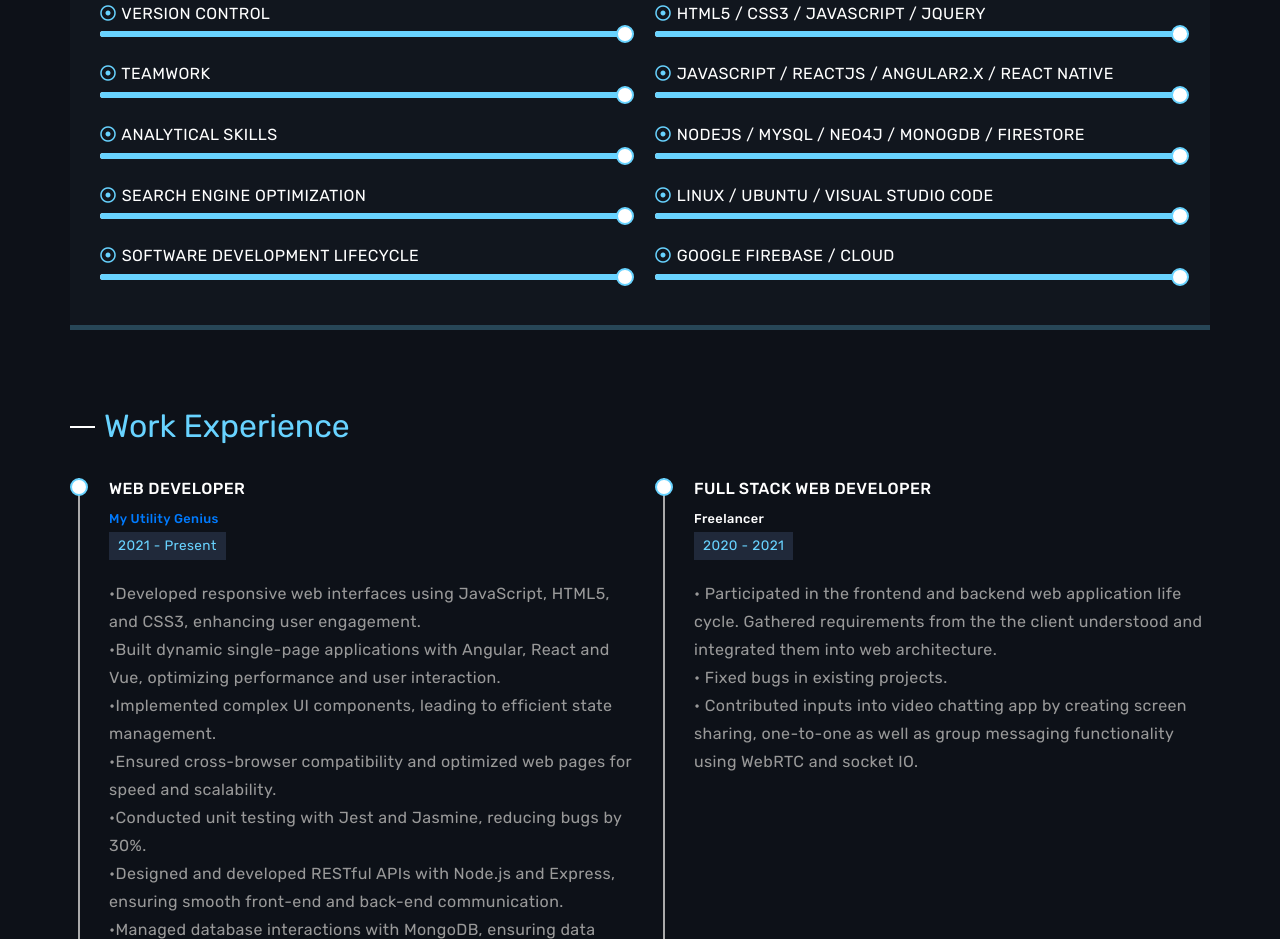
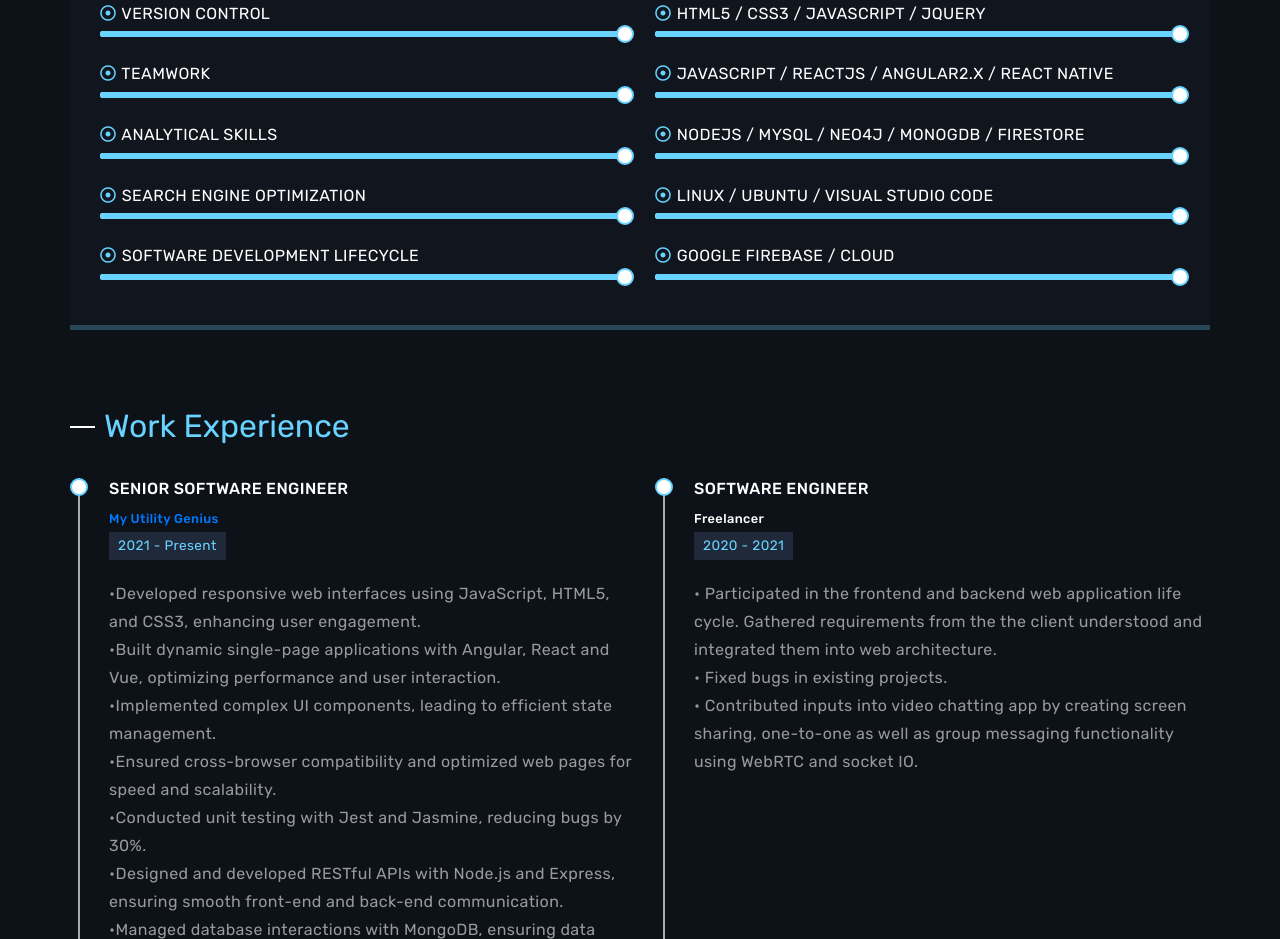
Before and after one commit to iamsrujal/iamsrujal.github.io, a plain HTML site: page index.html in a window 1280 px wide. Shown: the part 2762-3701 px from the top of the page. Drawn offline with nearby package versions, Linux system fonts and the light colour scheme.

Commit message:
Update job heading

```diff
--- a/index.html
+++ b/index.html
@@ -16,7 +16,7 @@
         content="iamsrujal, github, Personal Portfolio, CV, VCard, Resume, One Page, Web Design Services, Web Design Solutions, Responsive Web Design Services,  Mobile Website Design Services, Web Development, Backend Architecture, Database Design, I Am Srujal, Web Development, Web Designer, Mobile App Development, Seo Services, Social Media Marketing, Responsive Web Design, Bugs Fixing, Frontend Development, Backend Development, Cms Development, Qa Testing, Server And Hosting Integration, Api And Web Services Development">
   <!-- KEYWORDS ENDS -->
   <!-- TITLE STARTS -->
-  <title>Srujal Patel - Full Stack Web Developer</title>
+  <title>Srujal Patel - Software Engineer</title>
   <!-- TITLE ENDS -->
 
   <!-- Open Graph / Facebook -->
@@ -25,7 +25,7 @@
   <meta property="og:url"
         content="https://iamsrujal.github.io/">
   <meta property="og:title"
-        content="Srujal Patel - Full Stack Web Developer">
+        content="Srujal Patel - Software Engineer">
   <meta property="og:description"
         content="Welcome to my personal website. Thank you for visiting.">
   <meta property="og:image"
@@ -36,7 +36,7 @@
   <meta property="twitter:url"
         content="https://iamsrujal.github.io/">
   <meta property="twitter:title"
-        content="Srujal Patel - Full Stack Web Developer">
+        content="Srujal Patel - Software Engineer">
   <meta property="twitter:description"
         content="Welcome to my personal website. Thank you for visiting.">
   <meta property="twitter:image"
@@ -207,7 +207,7 @@
         </h1>
         <h4>
           <span class="profession-text"
-                data-text="Web Developer, JavaScript Developer, Nodejs Developer, Angular Developer, Web Designer, Mobile App Developer, SEO Services, Social Media Marketing, Responsive Web Design, Bugs Fixing, Frontend Developer, Backend Developer, CMS Development, QA Testing, Server and Hosting Integration, API and Web Services Development"></span>
+                data-text="Software Engineer, Web Developer, JavaScript Developer, Nodejs Developer, Angular Developer, Web Designer, Mobile App Developer, SEO Services, Social Media Marketing, Responsive Web Design, Bugs Fixing, Frontend Developer, Backend Developer, CMS Development, QA Testing, Server and Hosting Integration, API and Web Services Development"></span>
         </h4>
       </div>
       <!-- BANNER ENDS -->
@@ -243,7 +243,8 @@
           <p class="only-text">
             Hey there, 🌟<br />
             Welcome to my corner of the web!
-            I'm <span class="name">Srujal Patel</span> a passionate and dedicated <span class="name">web developer and
+            I'm <span class="name">Srujal Patel</span> a passionate and dedicated <span class="name">software engineer
+              and
               computer
               programmer</span> deeply engrossed in the world of <span class="name">programming languages, data
               structures,</span> and <span class="name">algorithms.</span> I thrive on challenges and take pride in
@@ -277,7 +278,7 @@
             commitment to delivering <span class="name">quality results.</span> 📈💡
           </p>
           <p class="only-text">
-            Currently, I'm seeking a dynamic role as <span class="name">a Full-stack Web Developer,</span> craving an
+            Currently, I'm seeking a dynamic role as <span class="name">a Software Engineer,</span> craving an
             environment
             that recognizes
             exceptional performance and offers a diverse array of projects to dive into. 🎓🌐
@@ -551,7 +552,7 @@
             <ul class="timeline row no-gutters">
               <!-- SINGLE WORK EXPERIENCE STARTS -->
               <li class="single-work-experience col-lg-6">
-                <p class="name">Web Developer</p>
+                <p class="name">Senior Software Engineer</p>
                 <p class="small">
                   <a href="https://www.myutilitygenius.co.uk/"
                      target="_blank">
@@ -560,32 +561,40 @@
                 </p>
                 <p class="date">2021 - Present</p>
                 <p class="body justify-content-center">
-                  &#8226;Developed responsive web interfaces using JavaScript, HTML5, and CSS3, enhancing user engagement. </br>
-                  &#8226;Built dynamic single-page applications with Angular, React and Vue, optimizing performance and user interaction.</br>
+                  &#8226;Developed responsive web interfaces using JavaScript, HTML5, and CSS3, enhancing user
+                  engagement. </br>
+                  &#8226;Built dynamic single-page applications with Angular, React and Vue, optimizing performance and
+                  user interaction.</br>
                   &#8226;Implemented complex UI components, leading to efficient state management.</br>
                   &#8226;Ensured cross-browser compatibility and optimized web pages for speed and scalability.</br>
                   &#8226;Conducted unit testing with Jest and Jasmine, reducing bugs by 30%.</br>
-                  &#8226;Designed and developed RESTful APIs with Node.js and Express, ensuring smooth front-end and back-end communication.</br>
+                  &#8226;Designed and developed RESTful APIs with Node.js and Express, ensuring smooth front-end and
+                  back-end communication.</br>
                   &#8226;Managed database interactions with MongoDB, ensuring data integrity and high performance.</br>
                   &#8226;Implemented secure user authentication and authorization systems.</br>
-                  &#8226;Utilized Firebase and Google Cloud Platform, including Firestore and Cloud Functions, to build scalable backend solutions.</br>
+                  &#8226;Utilized Firebase and Google Cloud Platform, including Firestore and Cloud Functions, to build
+                  scalable backend solutions.</br>
                   &#8226;Optimized server-side logic and database queries, reducing response times by 25%.</br>
-                  &#8226;Developed cohesive full-stack applications, ensuring seamless integration between frontend and backend components.</br>
-                  &#8226;Participated in the entire software development lifecycle, delivering projects on time and within budget.</br>
-                  &#8226;Collaborated with cross-functional teams, leading to a 15% increase in client satisfaction.</br>
+                  &#8226;Developed cohesive full-stack applications, ensuring seamless integration between frontend and
+                  backend components.</br>
+                  &#8226;Participated in the entire software development lifecycle, delivering projects on time and
+                  within budget.</br>
+                  &#8226;Collaborated with cross-functional teams, leading to a 15% increase in client
+                  satisfaction.</br>
                   &#8226;Utilized Git for efficient version control and collaboration.</br>
                   &#8226;Implemented CI/CD pipelines, reducing deployment times by 40%.</br>
                   &#8226;Employed Docker for consistent development, testing, and production environments.</br>
                   &#8226;Contributed to agile processes, improving team productivity by 20%.</br>
                   &#8226;Provided technical insights for product strategy, driving innovation.</br>
                   &#8226;Mentored junior developers and conducted code reviews, maintaining high standards.</br>
-                  &#8226;Resolved issues efficiently, ensuring optimal user satisfaction and a 25% decrease in reported issues.</br>
+                  &#8226;Resolved issues efficiently, ensuring optimal user satisfaction and a 25% decrease in reported
+                  issues.</br>
                 </p>
               </li>
               <!-- SINGLE WORK EXPERIENCE ENDS -->
               <!-- SINGLE WORK EXPERIENCE STARTS -->
               <li class="single-work-experience col-lg-6">
-                <p class="name">Full Stack Web Developer</p>
+                <p class="name">Software Engineer</p>
                 <p class="small">
                   <span class="f-w-500">Freelancer </span>
                 </p>
@@ -603,7 +612,7 @@
               <!-- SINGLE WORK EXPERIENCE ENDS -->
               <!-- SINGLE WORK EXPERIENCE STARTS -->
               <li class="single-work-experience col-lg-6">
-                <p class="name">Web Developer</p>
+                <p class="name">Software Engineer</p>
                 <p class="small">
                   <a href="https://magnetoitsolutions.com/"
                      target="_blank">
```
